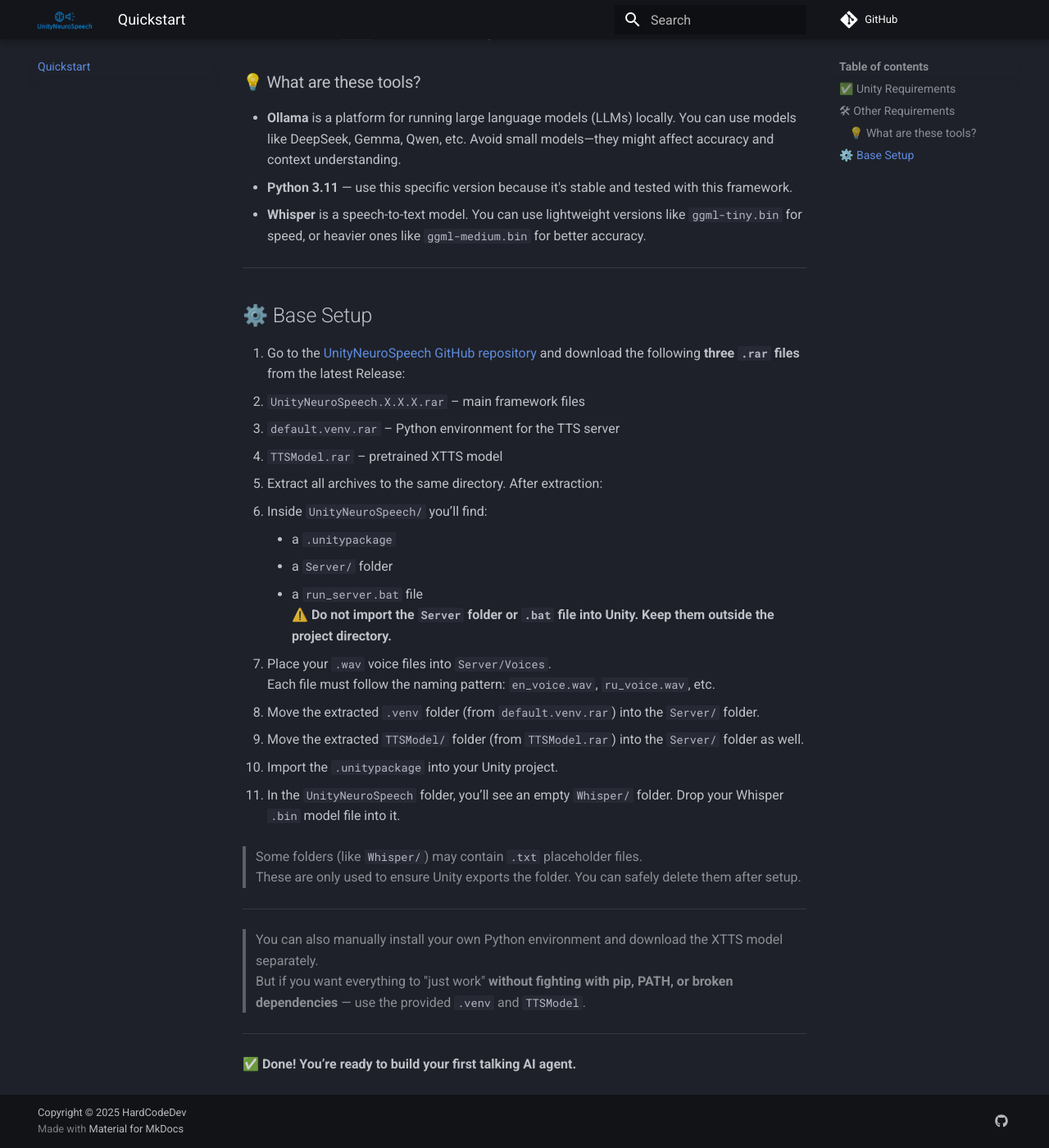
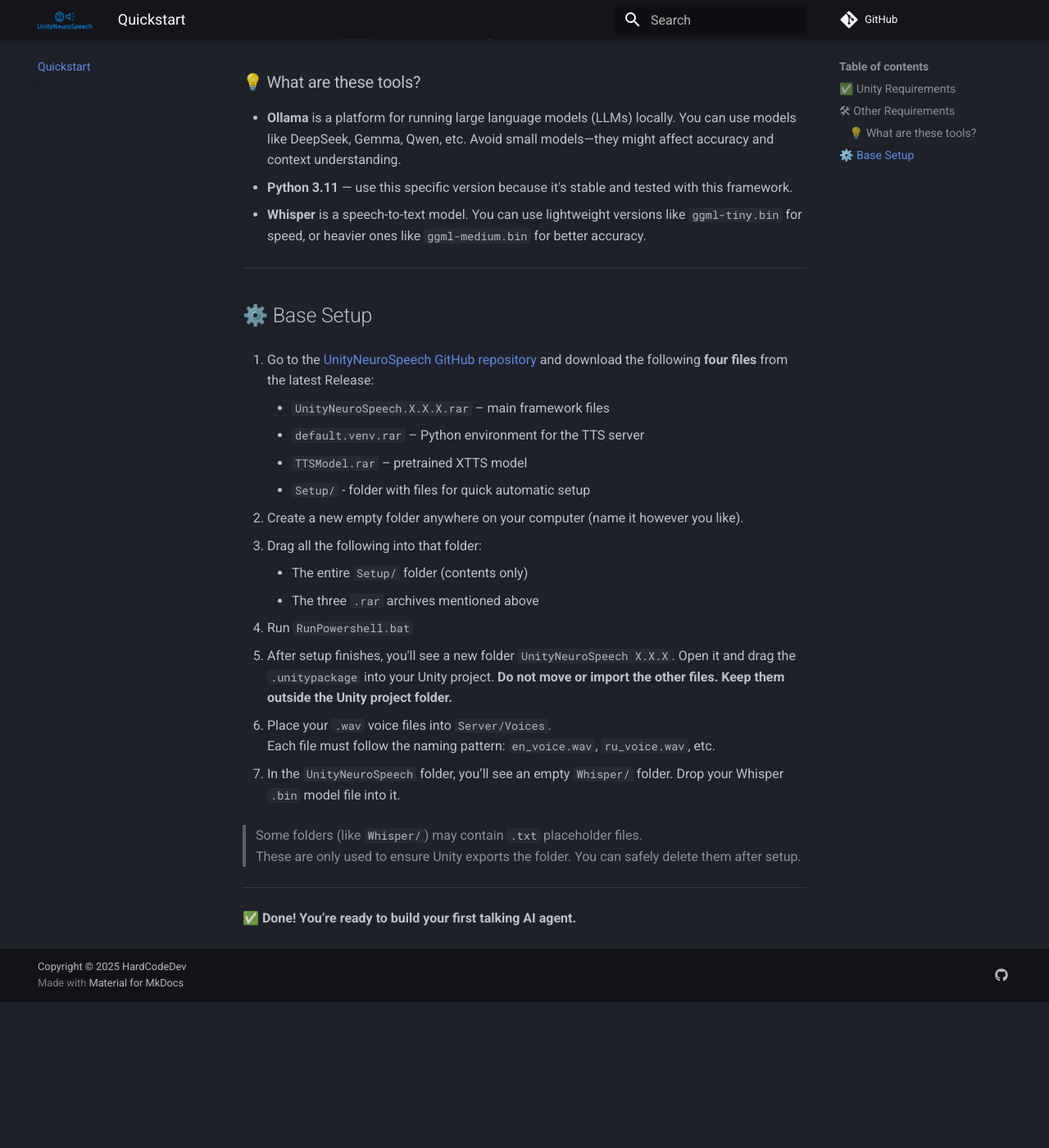
Before and after one commit to HardCodeDev777/UnityNeuroSpeech, an MkDocs documentation site: the page built from docs/quickstart.md, in a window 1280 px wide and 1400 px high, scrolled down 655 px. Shown: the whole window at 82% size. Built offline with MkDocs 1.6.1 and Material for MkDocs 9.7.7, drawn with Linux system fonts in a browser that asks for light colours; comment, search, counter and statistics services are not loaded; after the commit the page ends 1877 px from its top, so only the background shows below that.

```diff
--- a/docs/quickstart.md
+++ b/docs/quickstart.md
@@ -27,37 +27,32 @@
 
 ## ⚙️ Base Setup
 
-1. Go to the [UnityNeuroSpeech GitHub repository](https://github.com/HardCodeDev777/UnityNeuroSpeech) and download the following **three `.rar` files** from the latest Release:
-   - `UnityNeuroSpeech.X.X.X.rar` – main framework files
-   - `default.venv.rar` – Python environment for the TTS server
-   - `TTSModel.rar` – pretrained XTTS model
+1. Go to the [UnityNeuroSpeech GitHub repository](https://github.com/HardCodeDev777/UnityNeuroSpeech) and download the following **four files** from the latest Release:
 
-2. Extract all archives to the same directory. After extraction:
-   - Inside `UnityNeuroSpeech/` you’ll find:
-     - a `.unitypackage`
-     - a `Server/` folder
-     - a `run_server.bat` file
-     ⚠️ **Do not import the `Server` folder or `.bat` file into Unity. Keep them outside the project directory.**
+    - `UnityNeuroSpeech.X.X.X.rar` – main framework files
+    - `default.venv.rar` – Python environment for the TTS server
+    - `TTSModel.rar` – pretrained XTTS model
+    - `Setup/` - folder with files for quick automatic setup
 
-3. Place your `.wav` voice files into `Server/Voices`.
+2. Create a new empty folder anywhere on your computer (name it however you like).
+3. Drag all the following into that folder:
+
+    - The entire `Setup/` folder (contents only)
+    - The three `.rar` archives mentioned above
+
+4. Run `RunPowershell.bat`
+
+5. After setup finishes, you'll see a new folder `UnityNeuroSpeech X.X.X`. Open it and drag the `.unitypackage` into your Unity project. **Do not move or import the other files. Keep them outside the Unity project folder.**
+6. Place your `.wav` voice files into `Server/Voices`.
    Each file must follow the naming pattern: `en_voice.wav`, `ru_voice.wav`, etc.
 
-4. Move the extracted `.venv` folder (from `default.venv.rar`) into the `Server/` folder.
+7. In the `UnityNeuroSpeech` folder, you’ll see an empty `Whisper/` folder. Drop your Whisper `.bin` model file into it.
 
-5. Move the extracted `TTSModel/` folder (from `TTSModel.rar`) into the `Server/` folder as well.
-
-6. Import the `.unitypackage` into your Unity project.
-
-7. In the `UnityNeuroSpeech` folder, you’ll see an empty `Whisper/` folder. Drop your Whisper `.bin` model file into it.
 
 > Some folders (like `Whisper/`) may contain `.txt` placeholder files.
 > These are only used to ensure Unity exports the folder. You can safely delete them after setup.
 
 ---
 
-> You can also manually install your own Python environment and download the XTTS model separately.
-> But if you want everything to "just work" **without fighting with pip, PATH, or broken dependencies** — use the provided `.venv` and `TTSModel`.
-
----
 
 ✅ **Done! You’re ready to build your first talking AI agent.**
--- a/mkdocs.yml
+++ b/mkdocs.yml
@@ -1,5 +1,5 @@
 site_name: UnityNeuroSpeech
-site_url: https://hardcodedev777.github.io/unityneurospeech
+site_url: https://hardcodedev777.github.io/UnityNeuroSpeech
 theme:
   name: material
   logo: media/logo.png
@@ -31,9 +31,6 @@ extra:
   social:
     - icon: fontawesome/brands/github
       link: https://github.com/HardCodeDev777/UnityNeuroSpeech
-  analytics:
-    provider: google
-    tracking_id: G-X9H2RHNQ7G
 markdown_extensions:
   - pymdownx.highlight
   - pymdownx.superfences
```
Also changed, not shown: docs/unity/agent-api.md (+17 -6 lines), docs/unity/configure-settings.md (+6 -5 lines), docs/unity/creating-agent.md (+10 -7 lines).
